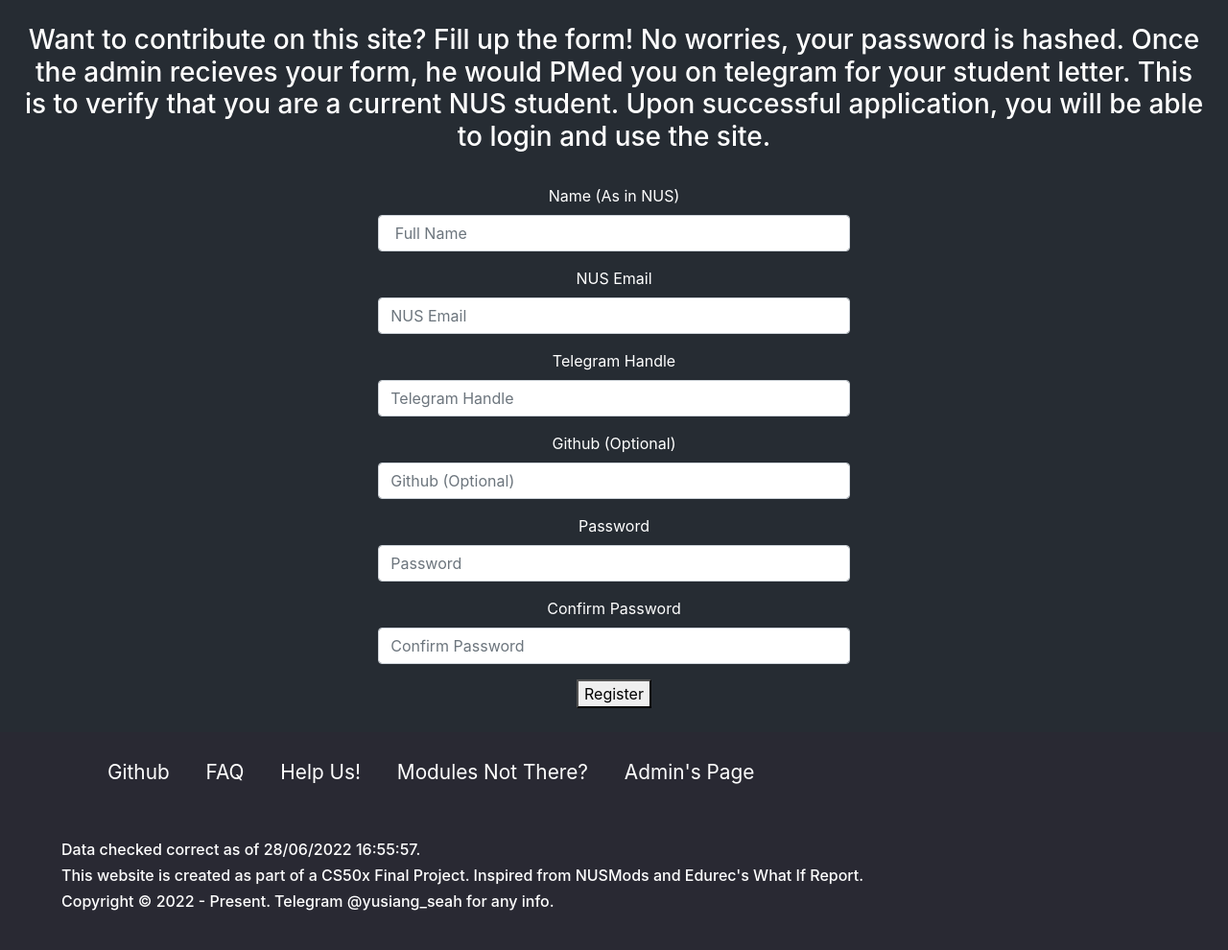
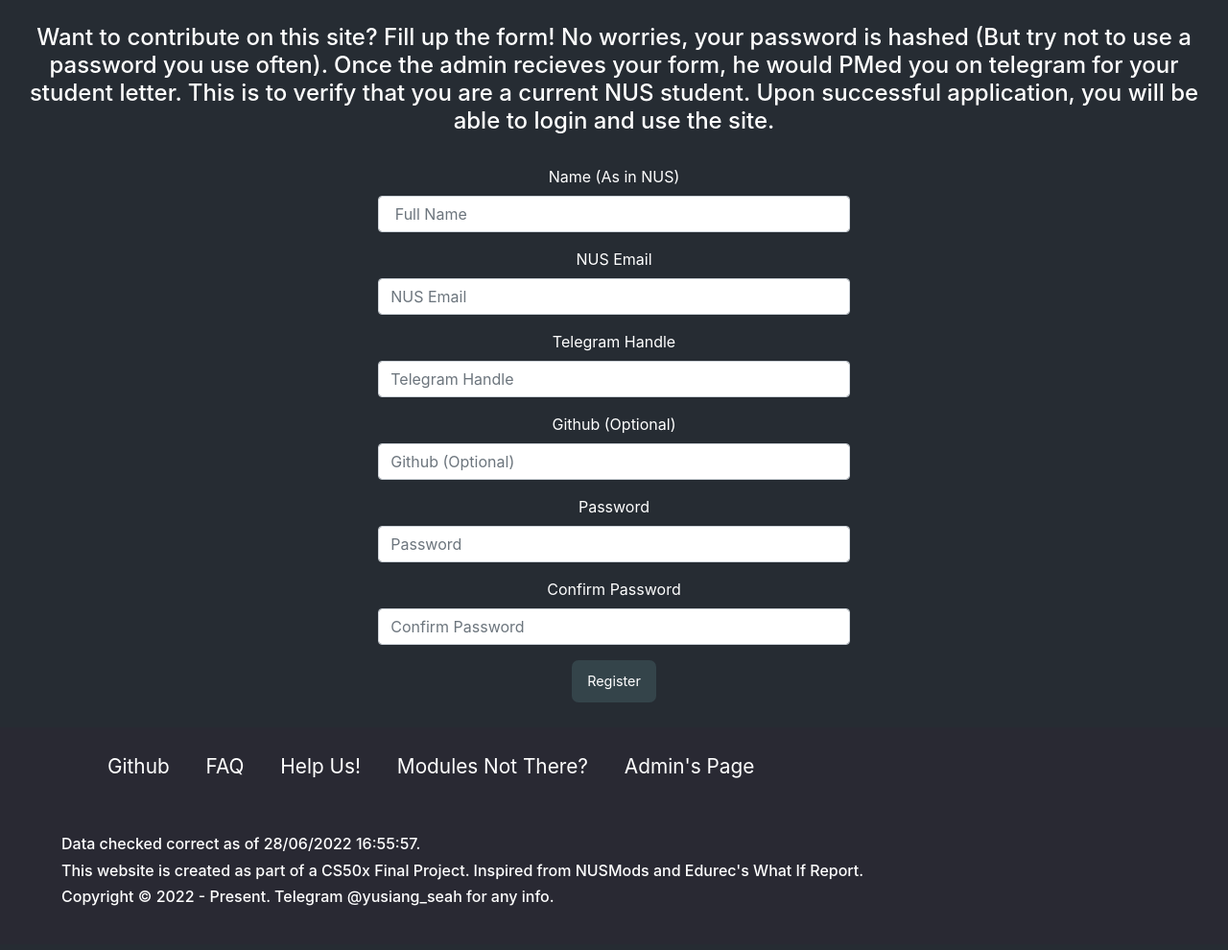
Before and after one commit to YSSeah99/moduleplanner_python, a Flask app: page /helperform in a window 1280 px wide. Shown: the part 100-1090 px from the top of the page at 96% size. After the commit the page ends 1044 px from the top, so only its background shows below. Run offline with Flask 2, Linux system fonts and the light colour scheme; some libraries are stand-ins or nearby versions.

Commit message:
Completed

```diff
--- a/templates/helperform.html
+++ b/templates/helperform.html
@@ -6,9 +6,9 @@
 
 {% block main %}
 <div class="information">
-    <h3>Want to contribute on this site? Fill up the form! No worries, your password is hashed. Once the admin
-            recieves your form, he would PMed you on telegram for your student letter. This is to verify that you
-            are a current NUS student. Upon successful application, you will be able to login and use the site.</h3>
+    <h4>Want to contribute on this site? Fill up the form! No worries, your password is hashed (But try not to use a
+        password you use often). Once the admin recieves your form, he would PMed you on telegram for your student letter. This is to verify that you
+        are a current NUS student. Upon successful application, you will be able to login and use the site.</h4>
     <br />
     <form method="post" action="/helperform" class="form">
         <div class="mb-3">
@@ -36,7 +36,7 @@
             <input type="password" name="passwordtwo" placeholder="Confirm Password" required class="form-control"/>
         </div>
         <div>
-            <button type="submit">Register</button> <!-- TODO: Find a button design to submit the form -->
+            <button type="submit" class="btn">Register</button>
         </div>
     </form>
 </div>
```
